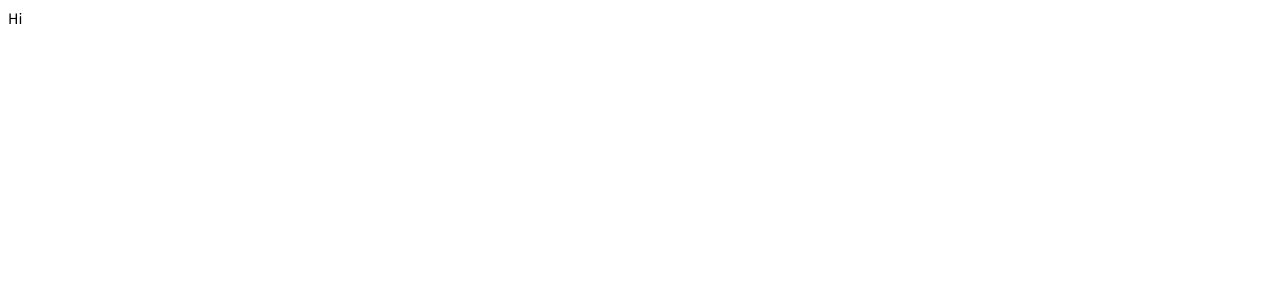
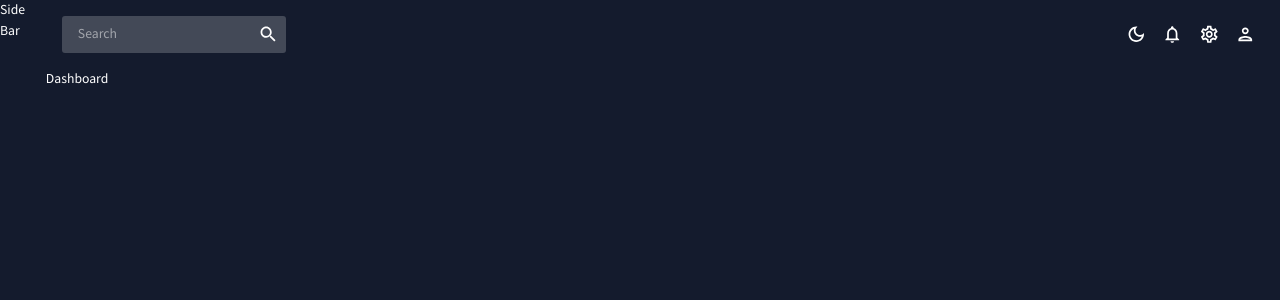
Before and after one commit to Madushan97/Admin-Dashboard, a React (Create React App) app: page / in a window 1280 px wide. Shown: the top 300 px of the page. Built offline with nearby package versions, Linux system fonts and the light colour scheme.

Commit message:
debugging

```diff
--- a/src/App.js
+++ b/src/App.js
@@ -1,9 +1,51 @@
+import { ColorModeContext, useMode } from './theme'
+import { CssBaseline, ThemeProvider } from '@mui/material'
+import { Routes, Route } from 'react-router-dom';
+
+import Topbar from './scenes/global/Topbar';
+import Sidebar from './scenes/global/Sidebar';
+import Dashboard from './scenes/dashboard';
+// import Team from './scenes/team';
+// import Invoices from './scenes/invoices';
+// import Contacts from './scenes/contacts';
+// import Bar from './scenes/bar';
+// import Form from './scenes/form';
+// import Line from './scenes/line';
+// import Pie from './scenes/pie';
+// import FAQ from './scenes/faq';
+// import Geography from './scenes/geography';
+// import Calendar from './scenes/calendar';
 
 function App() {
+
+  const [theme, colorMode] = useMode();
+
   return (
-    <div className="app">
-      Hi
-    </div>
+    <ColorModeContext.Provider value={colorMode}>
+      <ThemeProvider theme={theme}>
+        <CssBaseline />
+        <div className="app">
+          <Sidebar />
+          <main className="content">
+            <Topbar />
+            <Routes>
+              <Route path="/" element={<Dashboard />} />
+              {/* <Route path="/team" element={<Team />} /> */}
+              {/* <Route path="/contacts" element={<Contacts />} /> */}
+              {/* <Route path="/invoices" element={<Invoices />} /> */}
+              {/* <Route path="/form" element={<Form />} /> */}
+              {/* <Route path="/bar" element={<Bar />} /> */}
+              {/* <Route path="/pie" element={<Pie />} /> */}
+              {/* <Route path="/line" element={<Line />} /> */}
+              {/* <Route path="/faq" element={<FAQ />} /> */}
+              {/* <Route path="/geography" element={<Geography />} /> */}
+              {/* <Route path="/calendar" element={<Calendar />} /> */}
+            </Routes>
+          </main>
+        </div>
+      </ThemeProvider>
+    </ColorModeContext.Provider>
+
   );
 }
 
--- a/src/scenes/global/Topbar.jsx
+++ b/src/scenes/global/Topbar.jsx
@@ -1,5 +1,54 @@
+import { Box, IconButton, useTheme } from "@mui/material";
+import { useContext } from "react";
+import { ColorModeContext, tokens } from "../../theme";
+import InputBase from "@mui/material/InputBase";
+import LightModeOutlinedIcon from "@mui/icons-material/LightModeOutlined";
+import DarkModeOutlinedIcon from "@mui/icons-material/DarkModeOutlined";
+import NotificationsOutlinedIcon from "@mui/icons-material/NotificationsOutlined";
+import SettingsOutlinedIcon from "@mui/icons-material/SettingsOutlined";
+import PersonOutlinedIcon from "@mui/icons-material/PersonOutlined";
+import SearchIcon from "@mui/icons-material/Search";
+
 const Topbar = () => {
-    return <div>Top Bar</div>
-}
+    const theme = useTheme();
+    const colors = tokens(theme.palette.mode);
+    const colorMode = useContext(ColorModeContext);
+
+    return (
+        <Box display="flex" justifyContent="space-between" p={2}>
+            {/* SEARCH BAR */}
+            <Box
+                display="flex"
+                backgroundColor={colors.primary[400]}
+                borderRadius="3px"
+            >
+                <InputBase sx={{ ml: 2, flex: 1 }} placeholder="Search" />
+                <IconButton type="button" sx={{ p: 1 }}>
+                    <SearchIcon />
+                </IconButton>
+            </Box>
+
+            {/* ICONS */}
+            <Box display="flex">
+                <IconButton onClick={colorMode.toggleColorMode}>
+                    {theme.palette.mode === "dark" ? (
+                        <DarkModeOutlinedIcon />
+                    ) : (
+                            <LightModeOutlinedIcon />
+                        )}
+                </IconButton>
+                <IconButton>
+                    <NotificationsOutlinedIcon />
+                </IconButton>
+                <IconButton>
+                    <SettingsOutlinedIcon />
+                </IconButton>
+                <IconButton>
+                    <PersonOutlinedIcon />
+                </IconButton>
+            </Box>
+        </Box>
+    );
+};
 
 export default Topbar;
--- a/src/theme.js
+++ b/src/theme.js
@@ -2,7 +2,7 @@
 //  light and dark mode
 
 import { createContext, useState, useMemo } from 'react'
-import { createTheme } from '@mui/material'
+import { createTheme } from '@mui/material/styles'
 
 // color design tokens
 export const tokens = (mode) => ({
@@ -215,5 +215,5 @@
 
     const theme = useMemo(() => createTheme(themeSettings(mode)), [mode])
 
-    return [colorMode, theme]
+    return [theme, colorMode]
 }
```
Also changed, not shown: package.json (+16 -10 lines), 1 other file (tests, documents, lock files or other folders).
